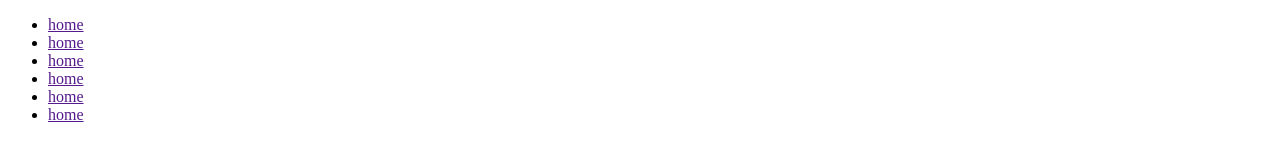
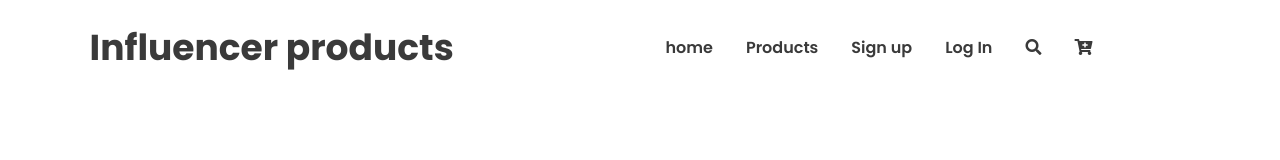
Before and after one commit to akashwebs/influencer-gear, a plain HTML site: page index.html in a window 1280 px wide. Drawn offline with Linux system fonts and the light colour scheme.

Commit message:
completed menubar

```diff
--- a/css/style.css
+++ b/css/style.css
@@ -0,0 +1,75 @@
+@import url('https://fonts.googleapis.com/css2?family=Poppins:wght@200;300;400;500;600;700&display=swap');
+
+/* google fonts */
+
+* {
+    margin: 0;
+    padding: 0;
+    box-sizing: border-box;
+    font-family: 'Poppins', sans-serif;
+}
+
+
+/* ---------------------------------
+common css style
+-------------------------------- */
+
+html {
+    scroll-behavior: smooth;
+}
+
+:root {
+    --primary-color: #E02C6D;
+}
+
+.container {
+    width: 100%;
+    max-width: 1200px;
+    padding: 0 7%;
+}
+
+.btn {}
+
+
+/* ---------------------------------
+header section css style start
+-------------------------------- */
+
+
+/* start menu bar */
+
+.nav-bar {
+    display: flex;
+    justify-content: space-between;
+    align-items: center;
+    padding: 20px 0;
+}
+
+.logo a {
+    text-decoration: none;
+    color: #3A3A3A;
+    font-size: 36px;
+}
+
+.menu__bar>ul {
+    display: flex;
+}
+
+.menu__bar>ul>li {
+    list-style-type: none;
+    margin-right: 3px;
+}
+
+.menu__bar>ul li a {
+    text-decoration: none;
+    padding: 7px 15px;
+    color: #3A3A3A;
+    font-size: 16px;
+    font-weight: 600;
+}
+
+
+/* end menu */
+
+
+/* start banner section */
--- a/index.html
+++ b/index.html
@@ -6,20 +6,44 @@
     <meta http-equiv="X-UA-Compatible" content="IE=edge">
     <meta name="viewport" content="width=device-width, initial-scale=1.0">
     <title>influencer-gear </title>
+    <!-------------------------
+         font awsome link
+        ----------------------------->
+    <link rel="stylesheet" href="https://use.fontawesome.com/releases/v5.15.4/css/all.css" integrity="sha384-DyZ88mC6Up2uqS4h/KRgHuoeGwBcD4Ng9SiP4dIRy0EXTlnuz47vAwmeGwVChigm" crossorigin="anonymous">
+
+
+    <!-------------------------
+         main css link
+        ----------------------------->
+    <link rel="stylesheet" href="css/style.css">
 </head>
 
 <body>
-    <header>
-        <nav>
-            <div class="logo"></div>
+    <header class="container">
+        <nav class="nav-bar">
+            <div class="logo">
+                <h2><a href="">Influencer products</a></h2>
+            </div>
             <div class="menu__bar">
                 <ul>
-                    <li><a href="">home</a></li>
-                    <li><a href="">home</a></li>
-                    <li><a href="">home</a></li>
-                    <li><a href="">home</a></li>
-                    <li><a href="">home</a></li>
-                    <li><a href="">home</a></li>
+                    <li>
+                        <a href="">home</a>
+                    </li>
+                    <li>
+                        <a href="">Products</a>
+                    </li>
+                    <li>
+                        <a href="">Sign up</a>
+                    </li>
+                    <li>
+                        <a href="">Log In</a>
+                    </li>
+                    <li>
+                        <a href=""><i class="fas fa-search"></i></a>
+                    </li>
+                    <li>
+                        <a href=""><i class="fas fa-cart-plus"></i></a>
+                    </li>
                 </ul>
             </div>
         </nav>
```
